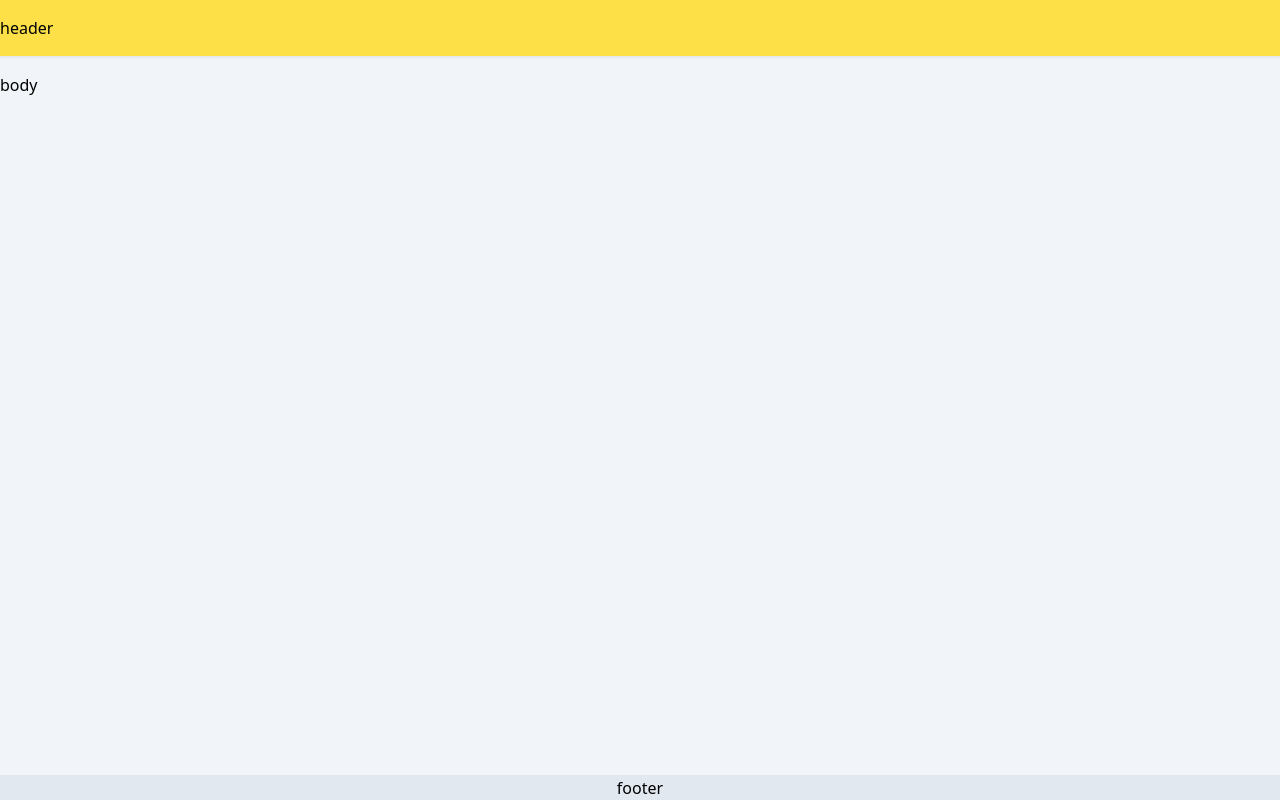
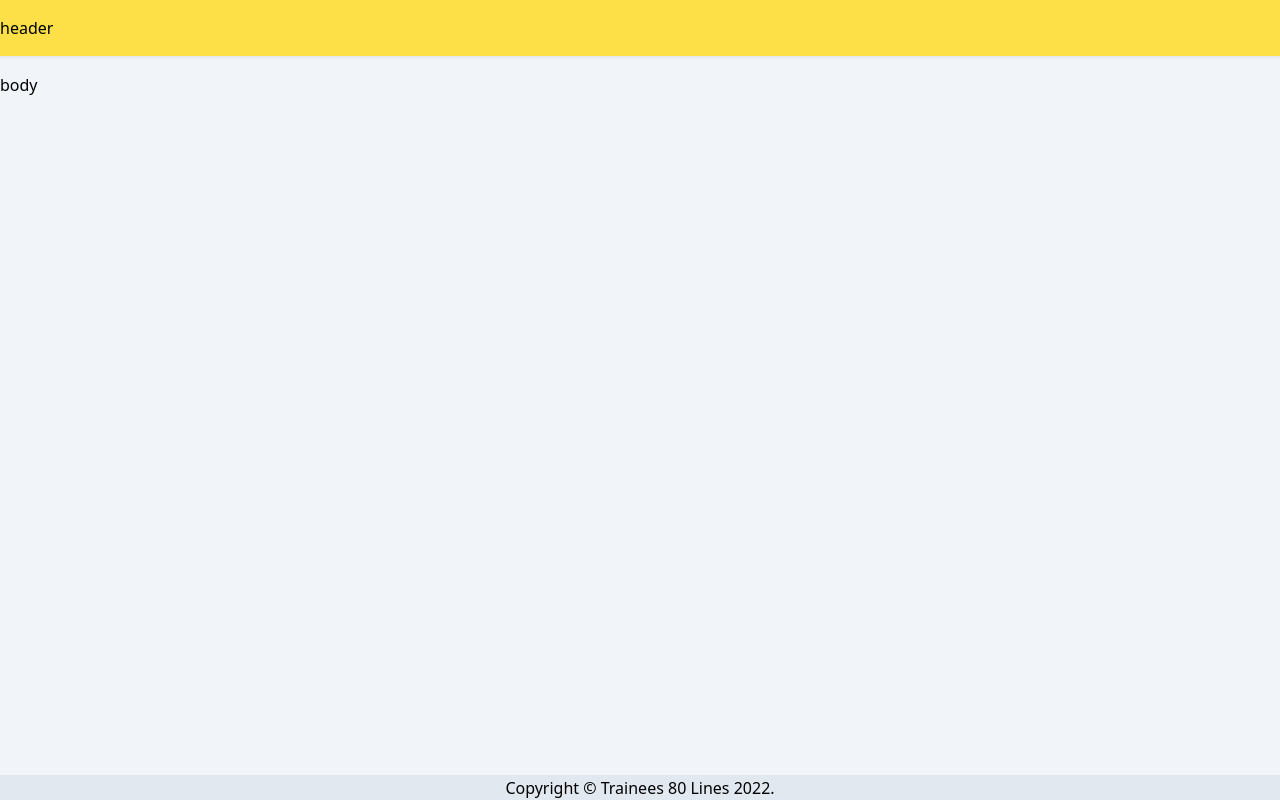
Before and after one commit to leandroepr/trainees-ecommerce-2022, a Next.js app: page / in a window 1280 px wide. Built offline with nearby package versions, Linux system fonts and the light colour scheme.

Commit message:
feat: footer component

```diff
--- a/src/components/screens/home/home-screen.tsx
+++ b/src/components/screens/home/home-screen.tsx
@@ -4,6 +4,7 @@ import {
   Header,
   PublicLayout,
 } from "components/templates/public-layout";
+import FooterComponent from "features/footer-component/footer-component";
 import React from "react";
 
 // export interface HomeScreenProps {}
@@ -17,7 +18,7 @@ const HomeScreen: React.FC = () => {
         <span>body</span>
       </Body>
       <Footer className="text-center">
-        <span>footer</span>
+        <FooterComponent />
       </Footer>
     </PublicLayout>
   );
--- /dev/null
+++ b/src/features/footer-component/footer-component.tsx
@@ -0,0 +1,25 @@
+import React from "react";
+import { classNames } from "../../helpers/class-names";
+
+type FooterComponentProps = {
+  className?: string;
+  label?: string;
+  id?: string;
+};
+const FooterComponent: React.FC<FooterComponentProps> = ({
+  label = "Copyright © Trainees 80 Lines 2022.",
+  className,
+}) => {
+  return (
+    <div
+      className={classNames(
+        "justify-center max-w-max text-xs text-opacity-1 text-gray-200 m-auto",
+        className
+      )}
+    >
+      {label}
+    </div>
+  );
+};
+
+export default FooterComponent;
```
